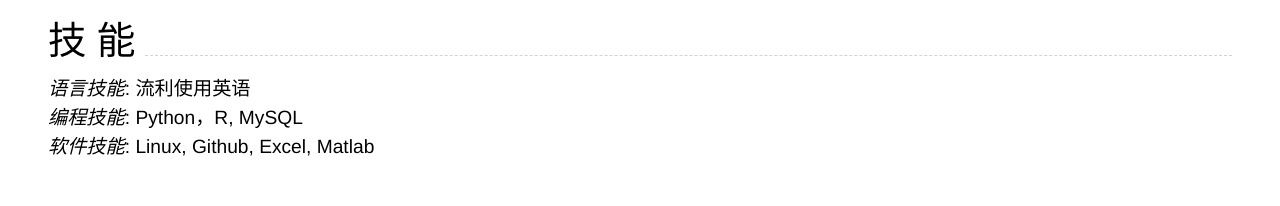
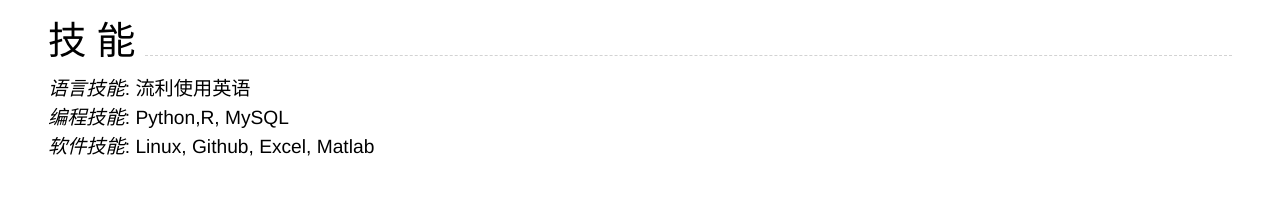
Before and after one commit to AirborneeT/CV, a Jekyll site: the page built from zh.md, in a window 1280 px wide. Shown: the part 1821-2027 px from the top of the page. Built offline with Jekyll 4.4.1, drawn with Linux system fonts in a browser that asks for light colours; nearby versions of some CDN libraries; our own code applies the rules of GitHub Pages for plain Markdown files.

Commit message:
Update zh.md

```diff
--- a/zh.md
+++ b/zh.md
@@ -111,7 +111,7 @@ Supported arguments:
 ## 技 能
 
 *语言技能*: 流利使用英语 <br>
-*编程技能*: Python，R, MySQL <br>
+*编程技能*: Python,R, MySQL <br>
 *软件技能*: Linux, Github, Excel, Matlab <br>
 
 <!-- ### Footer
```
